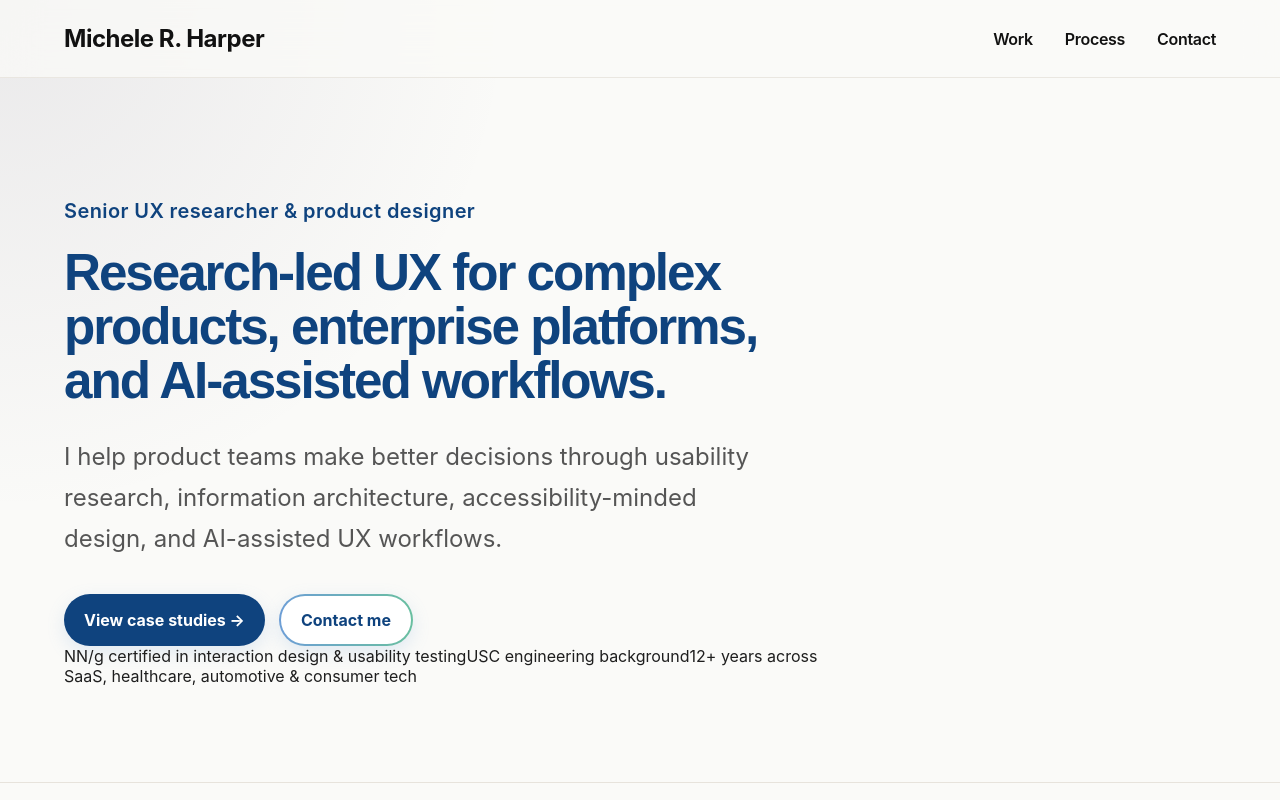
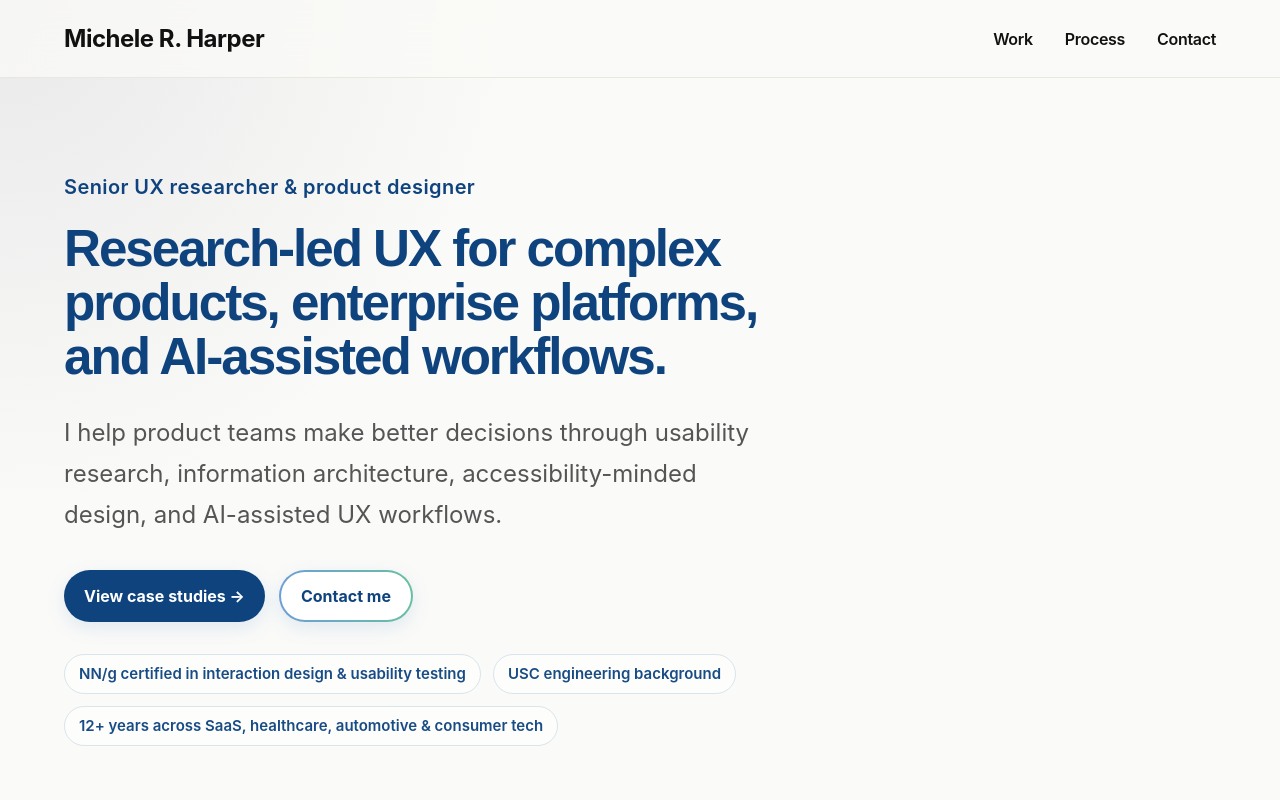
Before and after one commit to micheleroohani/michele-harper-portfolio, a React (Vite) app: page / in a window 1280 px wide. Shown: the top 800 px of the page. Built offline with nearby package versions, Linux system fonts and the light colour scheme.

Commit message:
Add styles for credibilityBar component
Added styles for credibility bar and its items.

```diff
--- a/src/style.css
+++ b/src/style.css
@@ -72,6 +72,27 @@ a {
   font-weight: 600;
   margin-bottom: 18px;
 }
+.credibilityBar {
+  display: flex;
+  flex-wrap: wrap;
+  gap: 12px;
+  margin-top: 32px;
+  max-width: 900px;
+}
+
+.credibilityBar span {
+  display: inline-flex;
+  align-items: center;
+  border: 1px solid #d8e5ec;
+  border-radius: 999px;
+  padding: 10px 14px;
+  background: rgba(255, 255, 255, 0.6);
+  color: #184c85;
+  font-size: 15px;
+  font-weight: 600;
+  line-height: 1.2;
+}
+
 h1 {
   font-family: Arial, Helvetica, sans-serif;
   font-weight: 600;
```
